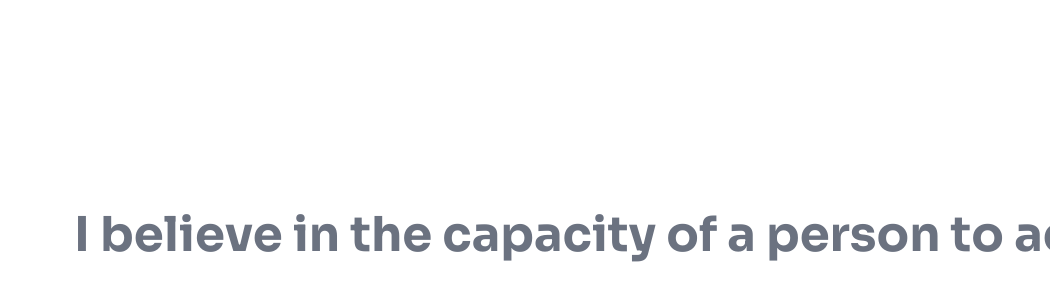
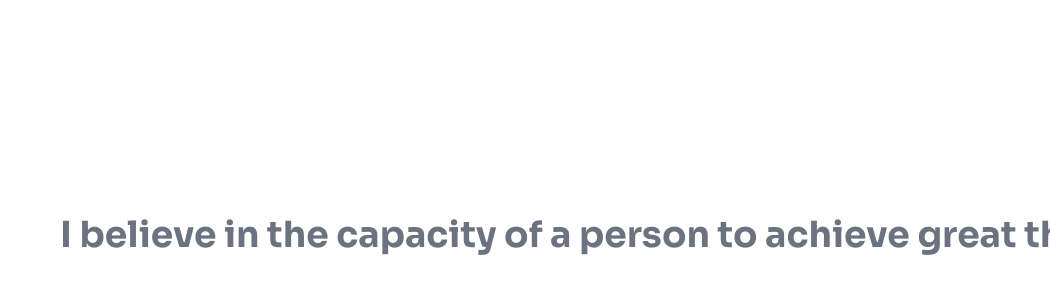
Before and after one commit to zxsuie/Jay-De-Rosales-Website, a Next.js app: page / in a window 1280 px wide. Shown: the part 3505-3805 px from the top of the page, without its empty margins (230-1280 px from the left). Built offline with nearby package versions, Linux system fonts and the light colour scheme.

Commit message:
Make the following changes:
,

Find this element:

  <EndCreditsSection

```diff
--- a/src/components/sections/end-credits.tsx
+++ b/src/components/sections/end-credits.tsx
@@ -138,7 +138,7 @@ export function EndCreditsSection() {
 
         <div className="end-credits-content-wrapper font-headline">
           <div className="end-credits-text-container">
-            <div className="w-[90%] max-w-2xl text-center">
+            <div className="mx-auto w-full max-w-[90%] md:max-w-[700px] text-center">
                 {currentSection && (
                     <LetterReveal
                         text={currentSection.text}
--- a/src/components/ui/letter-reveal.tsx
+++ b/src/components/ui/letter-reveal.tsx
@@ -20,7 +20,7 @@ export function LetterReveal({
   const letters = text.split("");
 
   return (
-    <p className={cn("text-4xl md:text-5xl font-semibold leading-relaxed", className)}>
+    <p className={cn("text-2xl md:text-4xl font-semibold leading-relaxed md:leading-relaxed", className)}>
       {letters.map((letter, i) => {
         const letterProgress = Math.max(0, Math.min(1, (progress * letters.length - i)));
 
```
